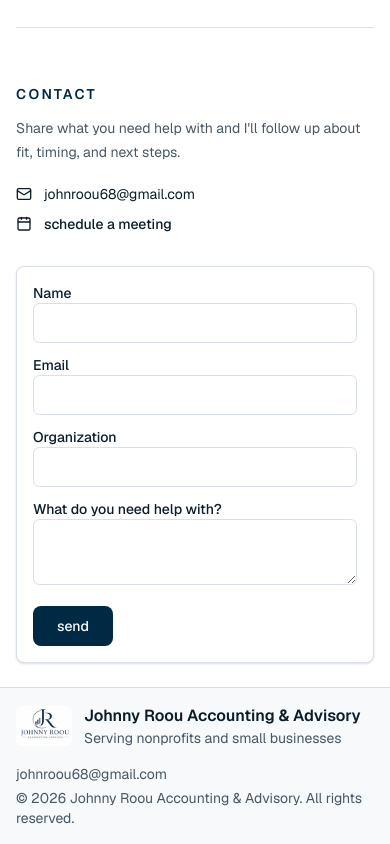
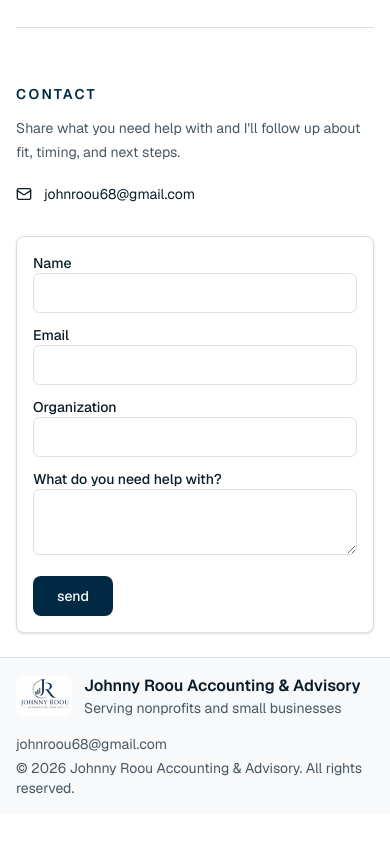
Before and after one commit to waltroou/BookKeepingWebsite, a Next.js app: page / in a window 390 px wide. Shown: the part 3012-3856 px from the top of the page. After the commit the page ends 3826 px from the top, so only its background shows below. Built offline with nearby package versions, Linux system fonts and the light colour scheme.

Commit message:
added functionality and removed unneccesary features

```diff
--- a/src/app/layout.tsx
+++ b/src/app/layout.tsx
@@ -30,6 +30,9 @@ export const metadata: Metadata = {
   ],
   authors: [{ name: siteConfig.name }],
   creator: siteConfig.name,
+  verification: {
+    google: "JLDK1jMQdQL_ONksZG2fHm6oanjaLukvld1wU1xJqlY",
+  },
   openGraph: {
     type: "website",
     locale: "en_US",
--- a/src/components/site/contact.tsx
+++ b/src/components/site/contact.tsx
@@ -1,10 +1,63 @@
-import { Calendar, Mail } from "lucide-react";
+"use client";
+
+import { FormEvent, useState } from "react";
+import { Mail } from "lucide-react";
 
 import { buttonVariants } from "@/components/ui/button";
 import { siteConfig } from "@/config/site";
 import { cn } from "@/lib/utils";
 
+type FormState = "idle" | "submitting" | "success" | "error";
+
 export function Contact() {
+  const [formState, setFormState] = useState<FormState>("idle");
+  const [statusMessage, setStatusMessage] = useState("");
+
+  async function handleSubmit(event: FormEvent<HTMLFormElement>) {
+    event.preventDefault();
+
+    const form = event.currentTarget;
+
+    if (!form.checkValidity()) {
+      form.reportValidity();
+      return;
+    }
+
+    if (siteConfig.formEndpoint.includes("REPLACE_WITH_FORMSPREE_ID")) {
+      setFormState("error");
+      setStatusMessage(
+        "The contact form needs its Formspree endpoint configured before it can send.",
+      );
+      return;
+    }
+
+    setFormState("submitting");
+    setStatusMessage("");
+
+    try {
+      const response = await fetch(siteConfig.formEndpoint, {
+        method: "POST",
+        body: new FormData(form),
+        headers: {
+          Accept: "application/json",
+        },
+      });
+
+      if (!response.ok) {
+        throw new Error("Form submission failed");
+      }
+
+      form.reset();
+      setFormState("success");
+      setStatusMessage("Thanks. Your message has been sent.");
+    } catch {
+      setFormState("error");
+      setStatusMessage(
+        "Something went wrong. Please email johnroou68@gmail.com directly.",
+      );
+    }
+  }
+
   return (
     <section id="contact" className="bg-background py-6">
       <div className="container-page grid gap-8 lg:grid-cols-[0.85fr_1.15fr]">
@@ -25,18 +78,18 @@ export function Contact() {
               <Mail className="size-4" aria-hidden="true" />
               {siteConfig.email}
             </a>
-            <a
-              href="#"
-              aria-label="Schedule a meeting link coming soon"
-              className="flex items-center gap-3 font-medium text-foreground hover:text-primary"
-            >
-              <Calendar className="size-4" aria-hidden="true" />
-              schedule a meeting
-            </a>
           </div>
         </div>
 
-        <form className="rounded-lg border border-border bg-white p-4 shadow-sm">
+        <form
+          className="rounded-lg border border-border bg-white p-4 shadow-sm"
+          onSubmit={handleSubmit}
+        >
+          <input
+            type="hidden"
+            name="_subject"
+            value="New inquiry from Johnny Roou Accounting & Advisory"
+          />
           <div className="grid gap-3 sm:grid-cols-2">
             <label className="space-y-2 text-sm font-medium text-foreground">
               Name
@@ -44,6 +97,7 @@ export function Contact() {
                 className="h-10 w-full rounded-md border border-input bg-background px-3 text-sm outline-none transition-colors focus:border-ring focus:ring-2 focus:ring-ring/20"
                 name="name"
                 autoComplete="name"
+                required
               />
             </label>
             <label className="space-y-2 text-sm font-medium text-foreground">
@@ -53,6 +107,7 @@ export function Contact() {
                 name="email"
                 type="email"
                 autoComplete="email"
+                required
               />
             </label>
           </div>
@@ -71,15 +126,33 @@ export function Contact() {
             <textarea
               className="min-h-16 w-full rounded-md border border-input bg-background px-3 py-3 text-sm outline-none transition-colors focus:border-ring focus:ring-2 focus:ring-ring/20"
               name="message"
+              required
             />
           </label>
 
-          <a
-            href={`mailto:${siteConfig.email}?subject=Bookkeeping consultation request`}
-            className={cn(buttonVariants({ size: "lg" }), "mt-4 h-10 rounded-lg")}
+          {statusMessage ? (
+            <p
+              className={cn(
+                "mt-4 text-sm font-medium",
+                formState === "success" ? "text-primary" : "text-destructive",
+              )}
+              role="status"
+              aria-live="polite"
+            >
+              {statusMessage}
+            </p>
+          ) : null}
+
+          <button
+            type="submit"
+            disabled={formState === "submitting"}
+            className={cn(
+              buttonVariants({ size: "lg" }),
+              "mt-4 h-10 rounded-lg disabled:pointer-events-none disabled:opacity-60",
+            )}
           >
-            send
-          </a>
+            {formState === "submitting" ? "sending..." : "send"}
+          </button>
         </form>
       </div>
     </section>
--- a/src/components/site/header.tsx
+++ b/src/components/site/header.tsx
@@ -39,21 +39,6 @@ export function Header() {
             </span>
         </Link>
 
-        <nav
-          aria-label="Primary navigation"
-          className="hidden items-center gap-8 md:flex"
-        >
-          {siteConfig.navigation.map((item) => (
-            <a
-              key={item.href}
-              href={item.href}
-              className="text-sm font-semibold text-foreground transition-colors hover:text-primary focus-visible:outline-none focus-visible:ring-2 focus-visible:ring-ring focus-visible:ring-offset-4"
-            >
-              {item.label}
-            </a>
-          ))}
-        </nav>
-
         <a
           href={`mailto:${siteConfig.email}`}
           className="hidden text-sm font-semibold text-primary transition-colors hover:text-foreground sm:inline-flex"
--- a/src/config/site.ts
+++ b/src/config/site.ts
@@ -5,10 +5,6 @@ export const siteConfig = {
   description:
     "Accounting help for nonprofits that need clean books, better procedures, and reliable reporting.",
   email: "johnroou68@gmail.com",
+  formEndpoint: "https://formspree.io/f/REPLACE_WITH_FORMSPREE_ID",
   locality: "Serving nonprofits and small businesses",
-  navigation: [
-    { label: "Services", href: "#services" },
-    { label: "About", href: "#about" },
-    { label: "Contact", href: "#contact" },
-  ],
 };
```
Also changed, not shown: 1 other file (tests, documents, lock files or other folders).
